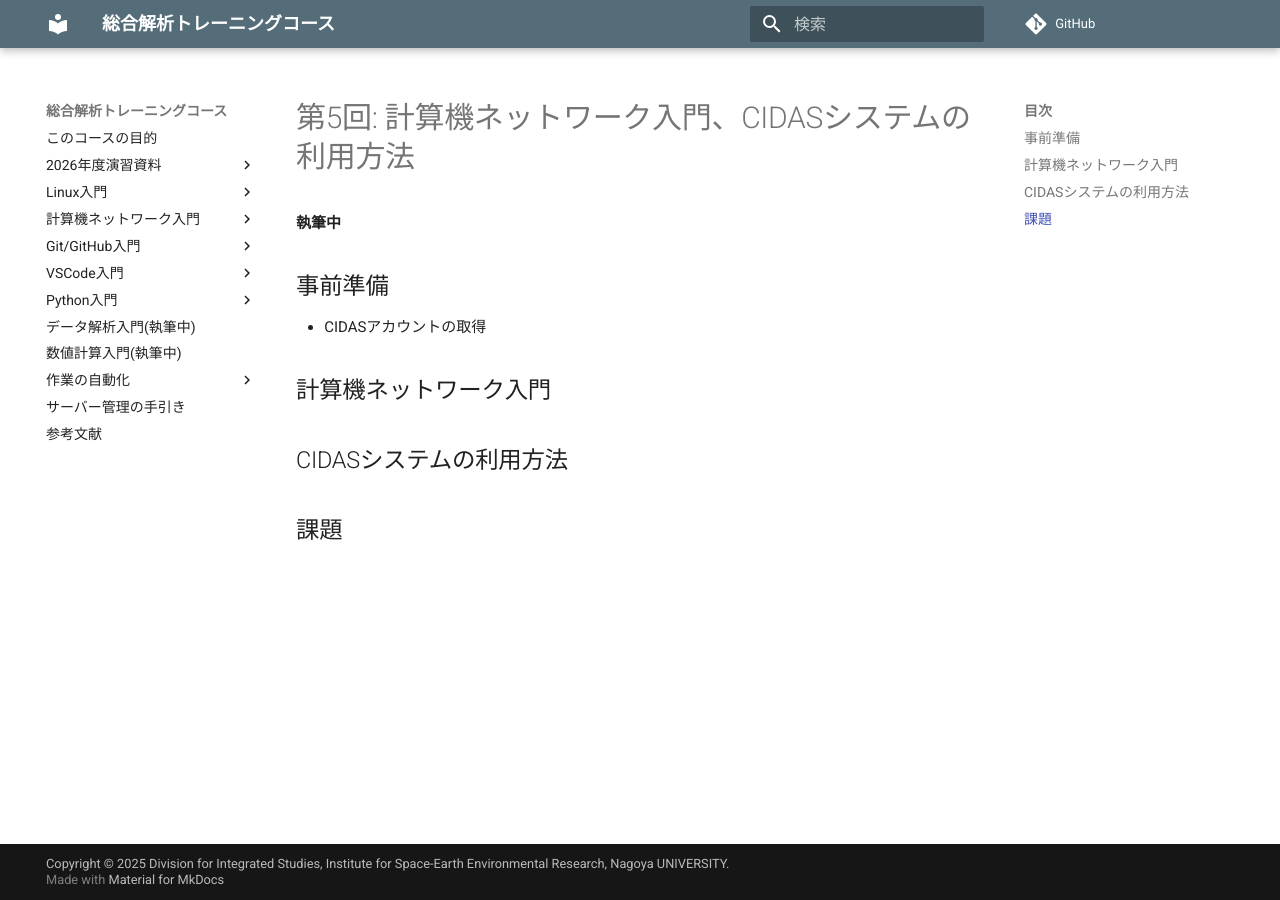
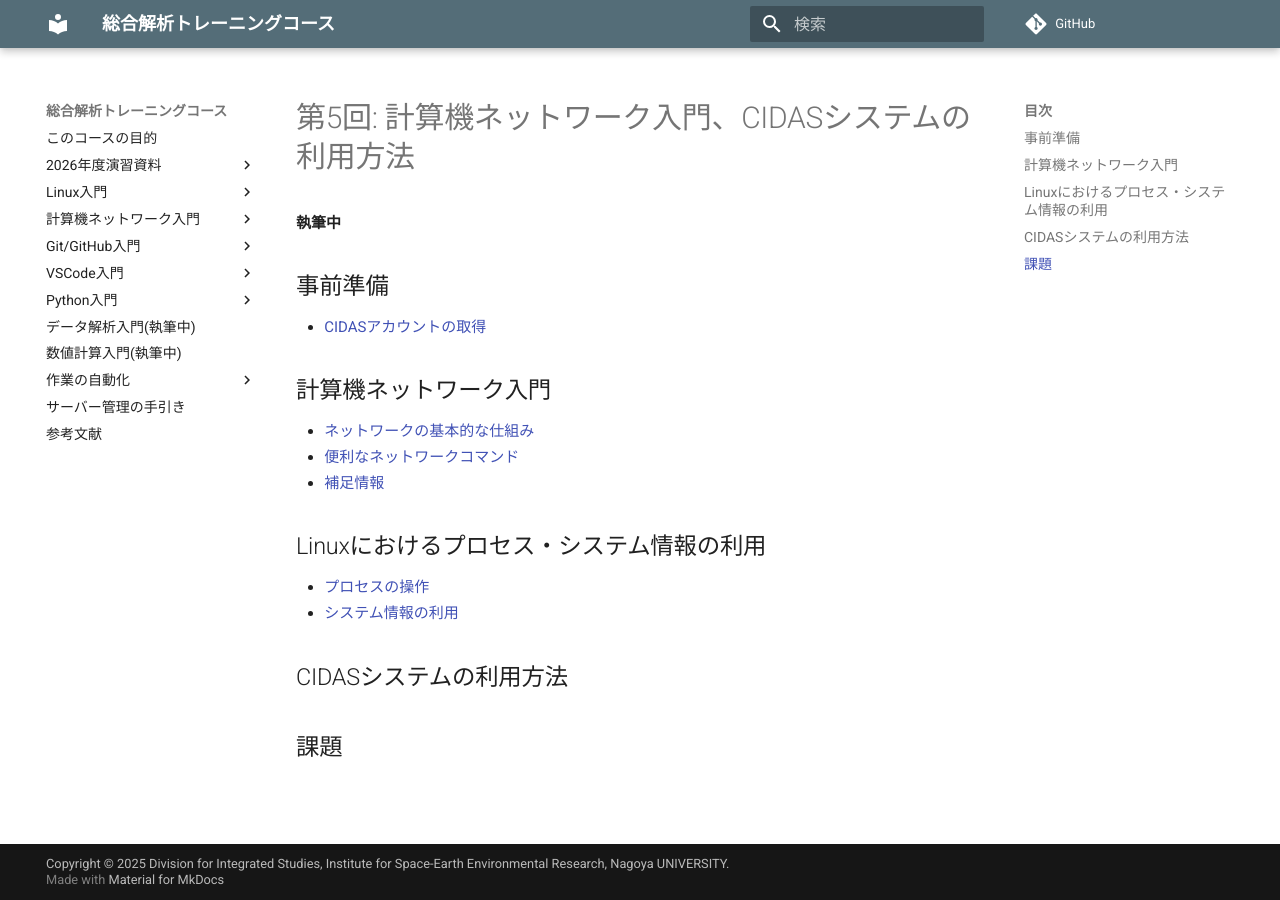
Before and after one commit to is-isee/training_course, an MkDocs documentation site: the page built from docs/fy2026/05_network.md, in a window 1280 px wide. Built offline with MkDocs 1.6.1 and Material for MkDocs 9.7.7, drawn with Linux system fonts in a browser that asks for light colours; comment, search, counter and statistics services are not loaded.

Commit message:
minor updates

```diff
--- a/docs/fy2026/05_network.md
+++ b/docs/fy2026/05_network.md
@@ -4,9 +4,18 @@
 
 ## 事前準備
 
-- CIDASアカウントの取得
+- [CIDASアカウントの取得](../network/prep.md)
 
 ## 計算機ネットワーク入門
+
+- [ネットワークの基本的な仕組み](../network/tcp_ip.md)
+- [便利なネットワークコマンド](../network/command.md)
+- [補足情報](../network/appendix.md)
+
+## Linuxにおけるプロセス・システム情報の利用
+
+- [プロセスの操作](../linux/process.md)
+- [システム情報の利用](../linux/system.md)
 
 ## CIDASシステムの利用方法
 
--- a/mkdocs.yml
+++ b/mkdocs.yml
@@ -7,7 +7,7 @@ nav:
     - Linux入門: fy2026/01_linux_intro.md
     - Linuxファイル操作: fy2026/02_linux_file_operation.md
     - Git/GitHub入門: fy2026/03_git_github.md
-    # - シェルスクリプト入門: fy2026/04_shell_script.md
+    - シェルスクリプト入門: fy2026/04_shell_script.md
     # - 計算機ネットワーク入門: fy2026/05_network.md
   - Linux入門:
     - 事前準備: linux/prep.md
```
